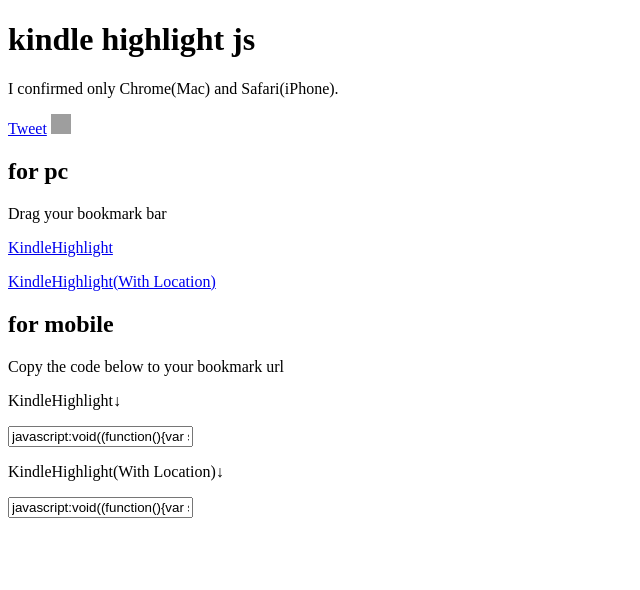
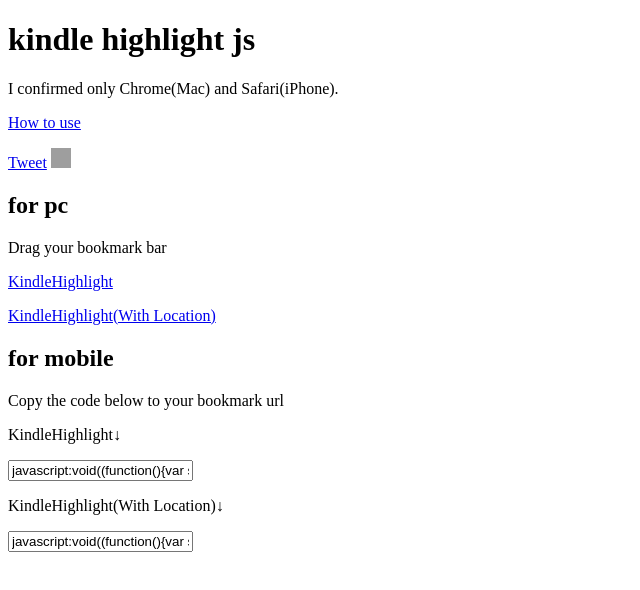
Before and after one commit to hilotter/kindle_highlight_js, a website: page index.html in a window 1280 px wide. Shown: the whole page, without its empty margins (0-640 px from the left). Drawn offline with Linux system fonts and the light colour scheme; grey boxes are pictures that could not be loaded.

Commit message:
add how to use

```diff
--- a/index.html
+++ b/index.html
@@ -15,6 +15,7 @@
     <h1>kindle highlight js</h1>
 
     <p>I confirmed only Chrome(Mac) and Safari(iPhone).</p>
+    <p><a href="https://blog.hello-world.jp.net/kindle/5015/" target="_blank">How to use</a></p>
 
     <a href="https://twitter.com/share" class="twitter-share-button" data-url="http://hilotter.github.io/kindle_highlight_js/" data-text="kindle_highlight_js" data-related="hilotter" data-count="none" data-hashtags="kindle">Tweet</a>
     <a href="http://b.hatena.ne.jp/entry/hilotter.github.io/kindle_highlight_js/" class="hatena-bookmark-button" data-hatena-bookmark-title="kindle_highlight_js" data-hatena-bookmark-layout="standard-noballoon" data-hatena-bookmark-lang="ja" title="このエントリーをはてなブックマークに追加"><img src="https://b.st-hatena.com/images/entry-button/button-only@2x.png" alt="このエントリーをはてなブックマークに追加" width="20" height="20" style="border: none;" /></a>
```
